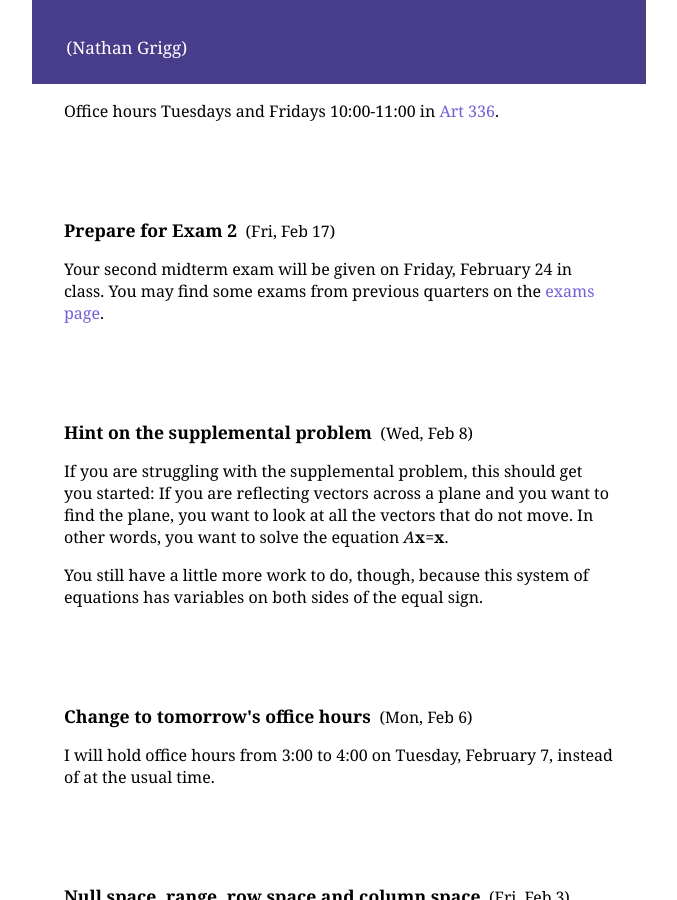
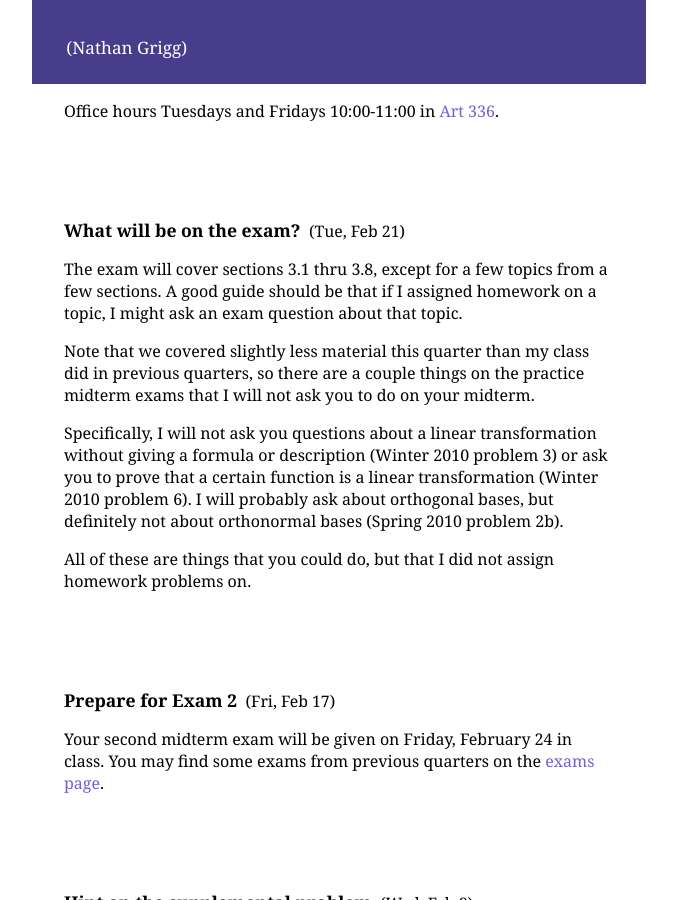
Before and after one commit to nathangrigg/website, a Jekyll site: the page built from math308/wi12/index.html, in a window 1280 px wide and 900 px high. Shown: the whole window, without its empty margins (301-978 px from the left). Built offline with Jekyll 4.4.1, drawn with Linux system fonts in a browser that asks for light colours; Markdown is read by kramdown in place of the engine named in the settings.

Commit message:
New post and information: what will be on the exam?

```diff
--- /dev/null
+++ b/math308/wi12/_posts/2012-02-21-what-will-be-on-the-exam.md
@@ -0,0 +1,12 @@
+---
+title: What will be on the exam?
+layout: 308wi12-post
+---
+
+The exam will cover sections 3.1 thru 3.8, except for a few topics from a few sections. A good guide should be that if I assigned homework on a topic, I might ask an exam question about that topic.
+
+Note that we covered slightly less material this quarter than my class did in previous quarters, so there are a couple things on the practice midterm  exams that I will not ask you to do on your midterm.
+
+Specifically, I will not ask you questions about a linear transformation without giving a formula or description (Winter 2010 problem 3) or ask you to prove that a certain function is a linear transformation (Winter 2010 problem 6). I will probably ask about orthogonal bases, but definitely not about orthonormal bases (Spring 2010 problem 2b).
+
+All of these are things that you could do, but that I did not assign homework problems on.
--- a/math308/wi12/exams/index.md
+++ b/math308/wi12/exams/index.md
@@ -23,6 +23,13 @@ section: exams
 -   Winter 2010 [Exam]({{site.url}}/math308/exams/2-wi10.pdf) and [answers]({{site.url}}/math308/exams/2-wi10-ans.pdf).
 -   Spring 2010 [Exam]({{site.url}}/math308/exams/2-sp10.pdf) and [answers]({{site.url}}/math308/exams/2-sp10-ans.pdf).
 
+
+Note that we covered slightly less material this quarter than my class did in previous quarters, so there are a couple things on these exams that I will not ask you to do on your midterm.
+
+Specifically, I will not ask you questions about a linear transformation without giving a formula or description (Winter 2010 problem 3) or ask you to prove that a certain function is a linear transformation (Winter 2010 problem 6). I will probably ask about orthogonal bases, but definitely not about orthonormal bases (Spring 2010 problem 2b).
+
+All of these are things that you could do, but that I did not assign homework problems on.
+
 ## Final Exam
 
 -   Autumn 2009 [Exam]({{site.url}}/math308/exams/f-au09.pdf) and [answers]({{site.url}}/math308/exams/f-au09-ans.pdf).
```
